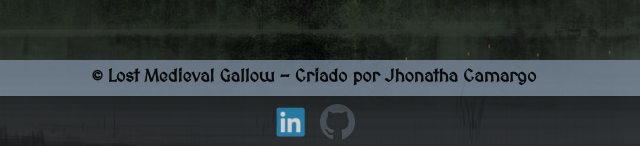
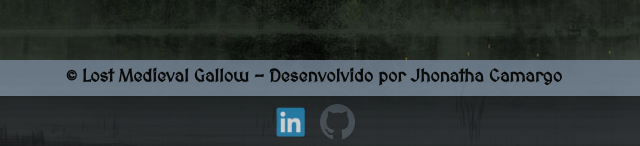
Before and after one commit to jhonncamarg0/ONE-Challenge-2-Lost-Medieval-Gallow, a plain HTML site: page index.html in a window 1280 px wide. Shown: the part 632-778 px from the top of the page, 326-966 px from the left. Drawn offline with nearby package versions, Linux system fonts and the light colour scheme.

Commit message:
copyright-fix

```diff
--- a/index.html
+++ b/index.html
@@ -65,7 +65,7 @@
         </main>
         <footer class="footer">
             <section class="copyright">
-                <p>&copy; Lost Medieval Gallow - Criado por Jhonatha Camargo </p>
+                <p> &copy; Lost Medieval Gallow - Desenvolvido por Jhonatha Camargo </p>
                 <div class="social">
                     <a href="https://linkedin.com/in/jhonatha-camargo"><img src="./assets/img/linkedin.png" class="linkedin"></a>
                     <a href="https://github.com/jhonncamarg0"><img src="./assets/img/github.png" class="github"></a>
```
